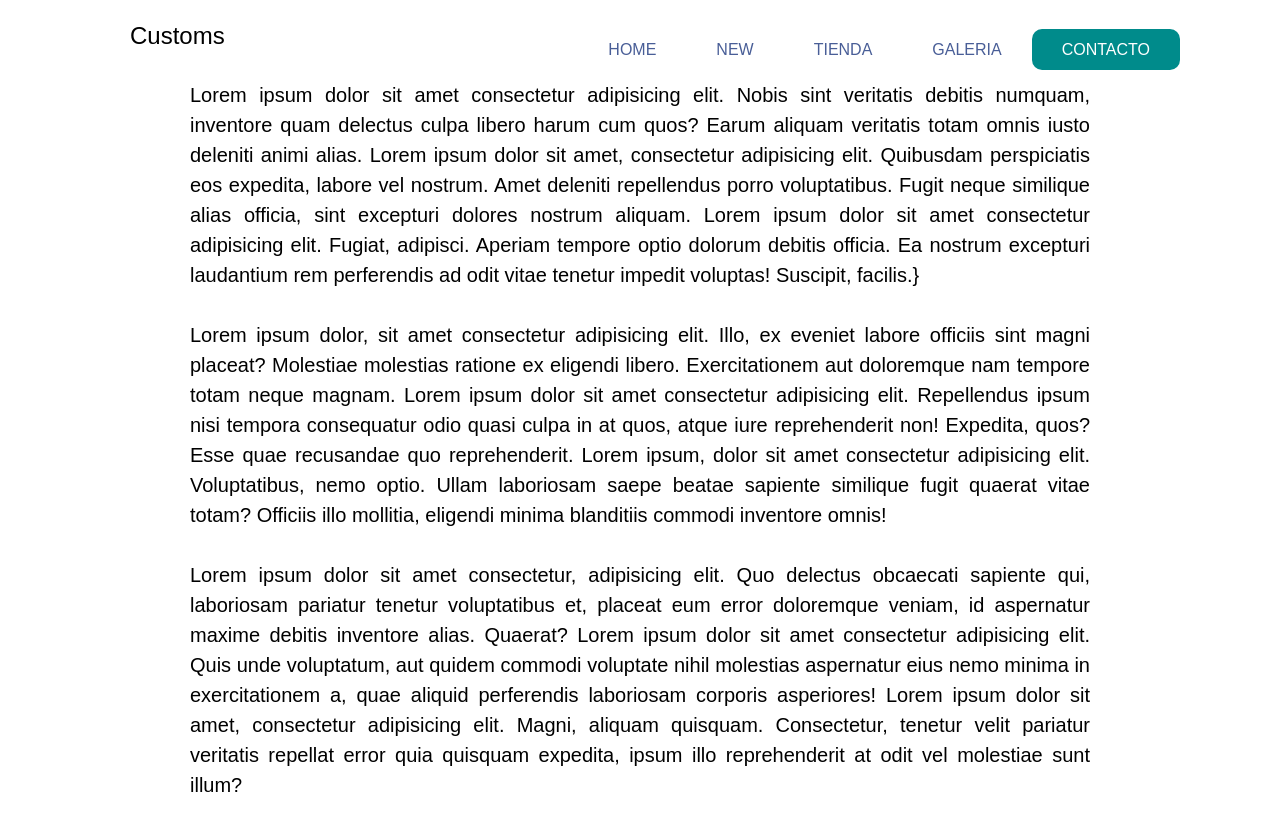
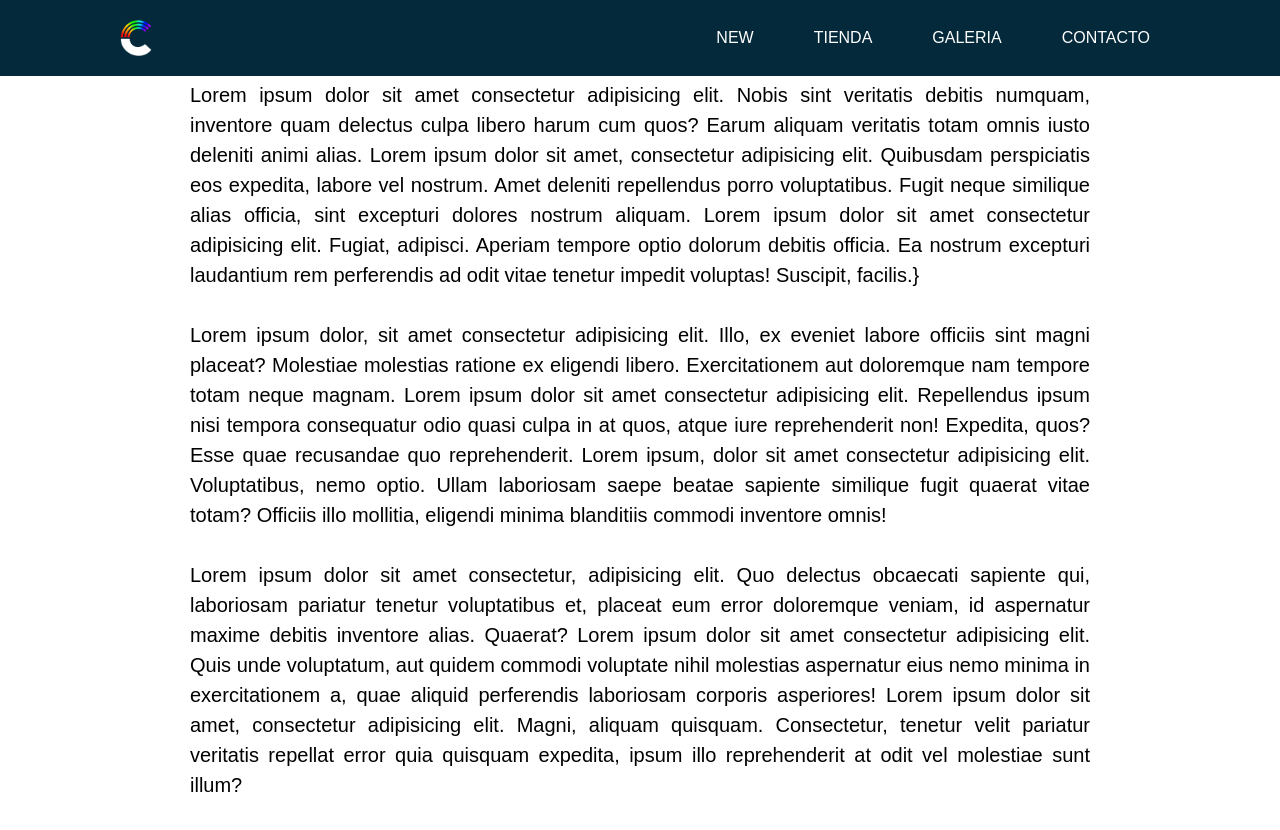
Before and after one commit to DamianGallardo/PCCustom, a plain HTML site: page index.html in a window 1280 px wide. Drawn offline with Linux system fonts and the light colour scheme.

Commit message:
progress nav styles improved, logo added

```diff
--- a/index.html
+++ b/index.html
@@ -11,18 +11,21 @@
 <body>
     <div class="container">
         <nav class="nav">
-            <div class="logo">Customs</div>
-            <ul>
-                <li><a href="#">Home</a></li>
-                <li><a href="#">New</a></li>
-                <li><a href="#">Tienda</a></li>
-                <li><a href="#">Galeria</a></li>
-                <li><a class="active" href="#">Contacto</a></li>
+            <div class="nav__logo">
+                <img src="./img/logo_positivo.png" alt="White logo" class="nav__img">
+                <!-- <img src="./img/logo_negativo.png" alt="Black logo" class="nav__img"> -->
+            </div>
+            <ul class="nav__ul">
+                <!-- <li class="nav__li"><a href="#" class="nav__a">Home</a> <svg> <rect x="0" y="0" fill="none"></rect> </svg> </li> -->
+                <li class="nav__li"><a href="#" class="nav__a">New</a></li>
+                <li class="nav__li"><a href="#" class="nav__a">Tienda</a></li>
+                <li class="nav__li"><a href="#" class="nav__a">Galeria</a></li>
+                <li class="nav__li"><a class="active nav__a" href="#">Contacto</a></li>
             </ul>
         </nav>
 
         <section class="secl"></section>
-        <section class="connt">
+        <section class="content">
             <p>Lorem ipsum dolor sit amet consectetur adipisicing elit. Nobis sint veritatis debitis numquam, inventore quam delectus culpa libero harum cum quos? Earum aliquam veritatis totam omnis iusto deleniti animi alias. Lorem ipsum dolor sit amet, consectetur adipisicing elit. Quibusdam perspiciatis eos expedita, labore vel nostrum. Amet deleniti repellendus porro voluptatibus. Fugit neque similique alias officia, sint excepturi dolores nostrum aliquam. Lorem ipsum dolor sit amet consectetur adipisicing elit. Fugiat, adipisci. Aperiam tempore optio dolorum debitis officia. Ea nostrum excepturi laudantium rem perferendis ad odit vitae tenetur impedit voluptas! Suscipit, facilis.}</p>
             <p>Lorem ipsum dolor, sit amet consectetur adipisicing elit. Illo, ex eveniet labore officiis sint magni placeat? Molestiae molestias ratione ex eligendi libero. Exercitationem aut doloremque nam tempore totam neque magnam. Lorem ipsum dolor sit amet consectetur adipisicing elit. Repellendus ipsum nisi tempora consequatur odio quasi culpa in at quos, atque iure reprehenderit non! Expedita, quos? Esse quae recusandae quo reprehenderit. Lorem ipsum, dolor sit amet consectetur adipisicing elit. Voluptatibus, nemo optio. Ullam laboriosam saepe beatae sapiente similique fugit quaerat vitae totam? Officiis illo mollitia, eligendi minima blanditiis commodi inventore omnis!</p>
             <p>Lorem ipsum dolor sit amet consectetur, adipisicing elit. Quo delectus obcaecati sapiente qui, laboriosam pariatur tenetur voluptatibus et, placeat eum error doloremque veniam, id aspernatur maxime debitis inventore alias. Quaerat? Lorem ipsum dolor sit amet consectetur adipisicing elit. Quis unde voluptatum, aut quidem commodi voluptate nihil molestias aspernatur eius nemo minima in exercitationem a, quae aliquid perferendis laboriosam corporis asperiores! Lorem ipsum dolor sit amet, consectetur adipisicing elit. Magni, aliquam quisquam. Consectetur, tenetur velit pariatur veritatis repellat error quia quisquam expedita, ipsum illo reprehenderit at odit vel molestiae sunt illum?</p>
--- a/styles.css
+++ b/styles.css
@@ -1,76 +1,77 @@
+* {
+    box-sizing: border-box;
+}
+
 body{
     margin: 0;
     padding: 0;
     font-family: Arial;
 }
-
-
-
-nav {
+.nav {
     position: fixed;
     top: 0;
     left: 0;
     width: 100%;
     height: 100px;
-    padding:  10px 100px;
-    box-sizing: border-box;
+    padding:  2px 100px;
     transition: .3s;
+    background: #04293A;
+    height: min-content;
+    display: flex;
+    justify-content: space-between;
+    align-items: center;
 }
-
-nav.black {
-
-    background: rgba(0, 0, 0, 0.8);
-    height: 100px;
-    padding: 10px 100px;
-}
-
-nav .logo {
-    padding: 12px 30px;
-    height: 30px;
+.nav__logo {
+    /* padding: 12px 30px; */
+    height: 3em;
     float: left;
     font-size: 24px;
     transition: .3s;
     color: #fff;
+    /* background-color: rgba(0, 0, 0, 0.678); */
+    /* background-color: #000; */
+    border-radius: 100%;
 }
-nav .logo {
-    background: #ffffff73;
-    color: rgb(0, 0, 0);
-    border-radius: 10px;
+.nav__logo:hover {
+    filter: invert(100%);
+    transform: scale(1.5);
+    /* backgroun#ffffff7af73; */
 }
-nav ul {
+.nav__img {
+    max-width: 100%;
+    max-height: 100%;
+}
+
+.nav__ul {
     list-style: none;
     float: right;
     margin: 0;
     padding: 0;
     display: flex;
 }
-
-nav ul li {
+.nav__li {
     list-style: none;
 }
-nav ul li a {
-    line-height: 80px;
+.nav__a {
+    line-height: 2;
     color: rgb(73, 94, 151);
     padding: 12px 30px;
     text-decoration: none;
     text-transform: uppercase;
     transition: .3s;
-}
-
-nav.black ul li a {
     color: #ffff;
 }
 
-nav ul li a:focus {
+/* .nav__a:focus {
     outline: none;
-}
+} */
 
-nav ul li a.active {
-    background: #008B8B;
+.nav__a:hover {
+    background:#ecb465e0;
     color: #fff;
     border-radius: 10px;
 }
-nav ul li a.active svg {
+.nav__a.active svg {
     width: 100%;
     height: 100%;
     position: absolute;
@@ -79,7 +80,7 @@ nav ul li a.active svg {
     fill: none;
 }
 
-nav ul li a.active rect {
+.nav__a.active rect {
     width: 100%;
     height: 100%;
     stroke: #000;
@@ -89,15 +90,15 @@ nav ul li a.active rect {
     transition: .6s ease all;
 }
 
-nav ul li a.active:hover rect {
+.nav__a.active:hover rect {
     stroke-dashoffset: 0;
 }
 
-.connt{
+.content{
     margin-top: 80px;
 }
 
-.connt p {
+.content p {
     width: 900px;
     margin: 30px auto;
     text-align: justify;
```
Also changed, not shown: img/logo_negativo.png (added), img/logo_positivo.png (added).
